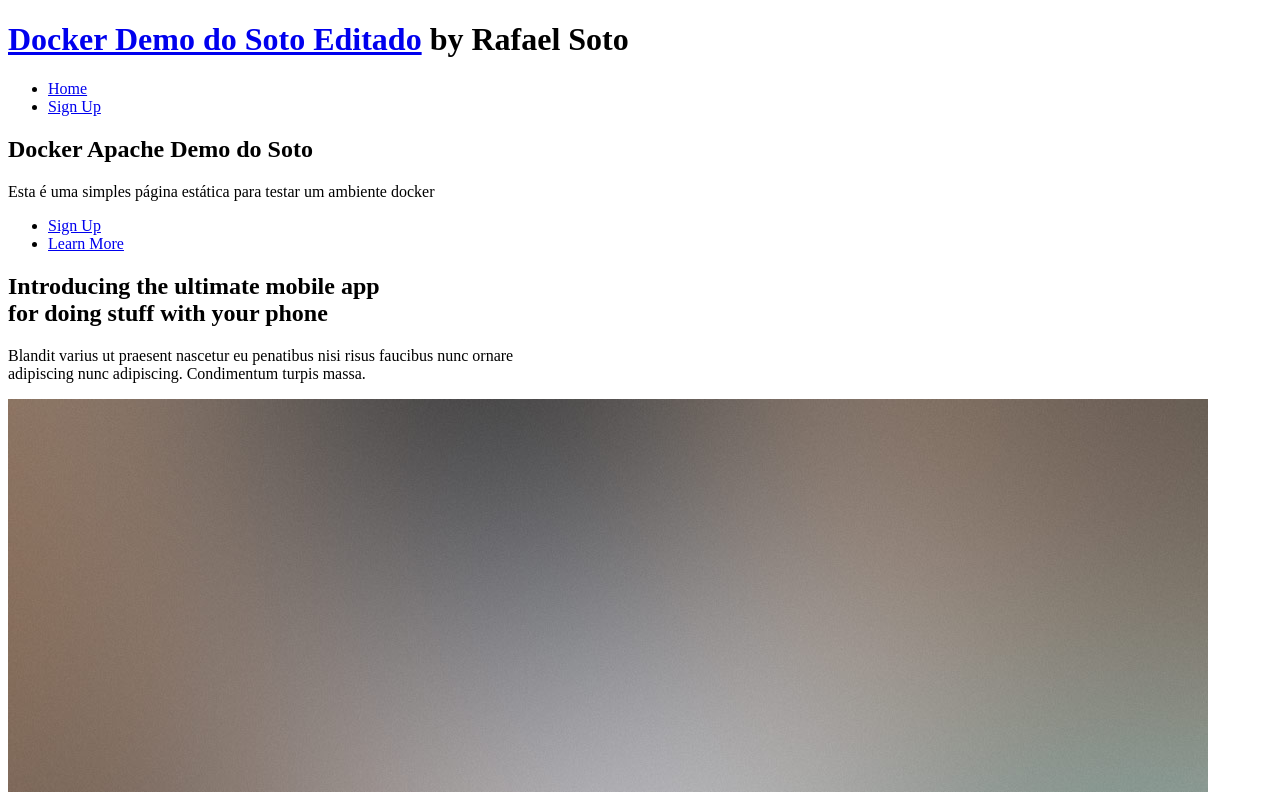
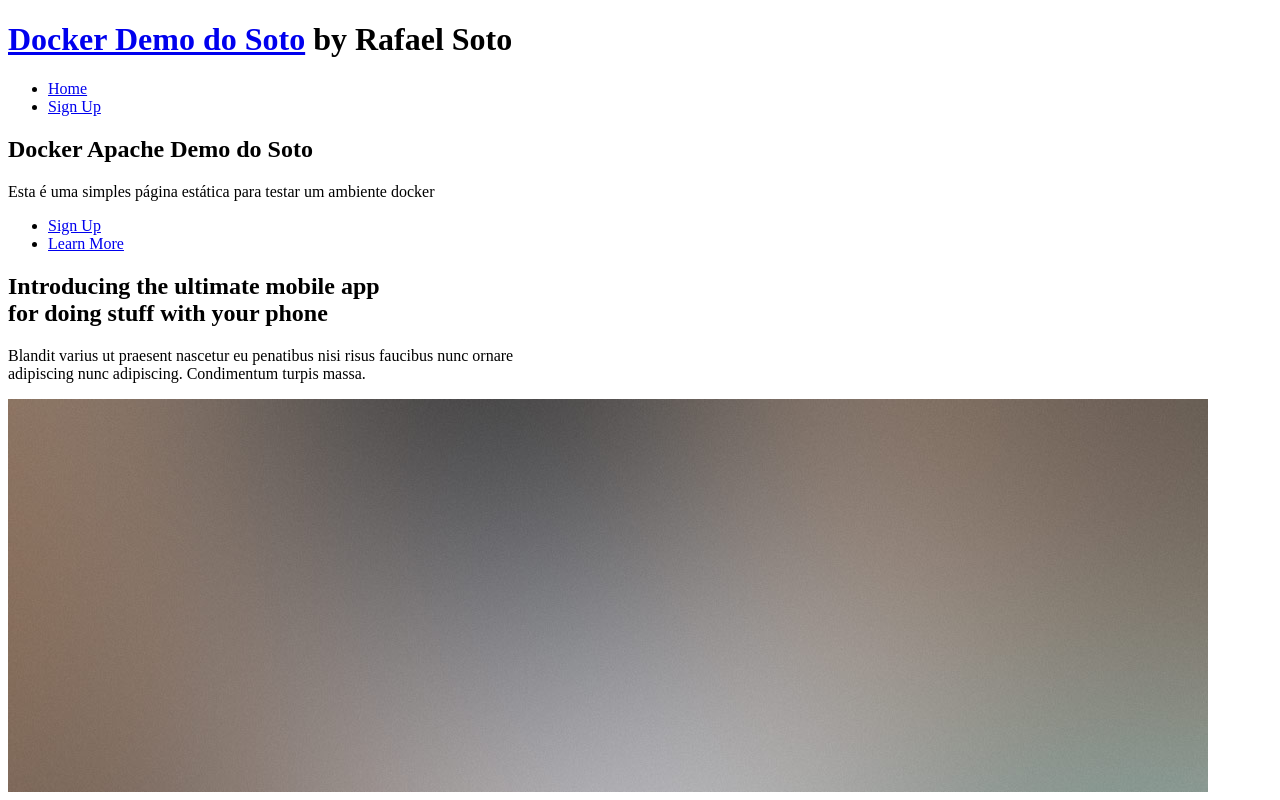
Before and after one commit to rafaelsoto/docker-otos-apache, a plain HTML site: page website/index.html in a window 1280 px wide. Shown: the top 800 px of the page. Drawn offline with Linux system fonts and the light colour scheme; a script that the page names is missing.

Commit message:
Update index.html
Voltando...

```diff
--- a/website/index.html
+++ b/website/index.html
@@ -28,7 +28,7 @@
 
 		<!-- Header -->
 			<header id="header" class="alt">
-				<h1><a href="index.html">Docker Demo do Soto Editado</a> by Rafael Soto</h1>
+				<h1><a href="index.html">Docker Demo do Soto</a> by Rafael Soto</h1>
 				<nav id="nav">
 					<ul>
 						<li><a href="index.html">Home</a></li>
```
